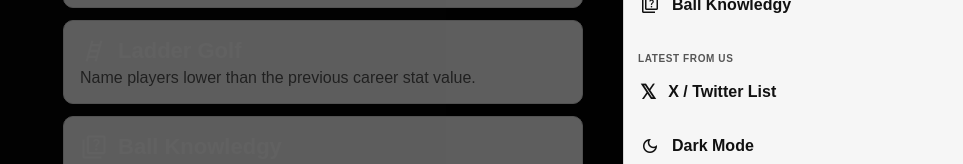
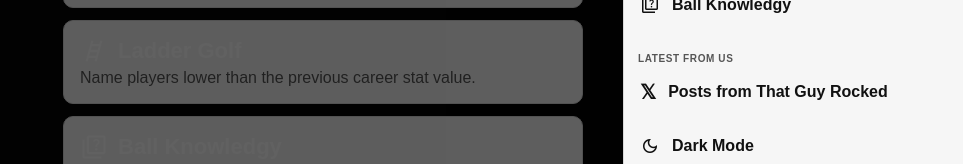
Before and after one commit to mattyraykray-betr/ballknowledgy, a Next.js app: page / in a window 1280 px wide. Both pictures are taken after a click on the button "menu". Shown: the part 274-438 px from the top of the page, without its empty margins (317-1280 px from the left). Built offline with nearby package versions, Linux system fonts and the light colour scheme; no server answers.

Commit message:
Update menu item text from 'X / Twitter List' to 'Posts from That Guy Rocked'

```diff
--- a/components/SiteNav.js
+++ b/components/SiteNav.js
@@ -192,7 +192,7 @@ export default function SiteNav({
           onClick={() => setShowMenu(false)}
         >
           <span style={styles.menuIcon}>𝕏</span>
-          X / Twitter List
+          Posts from That Guy Rocked
         </a>
 
         {showLeaderboardButton && (
```
